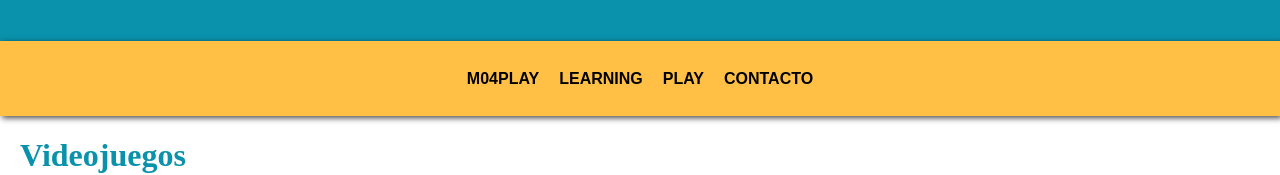
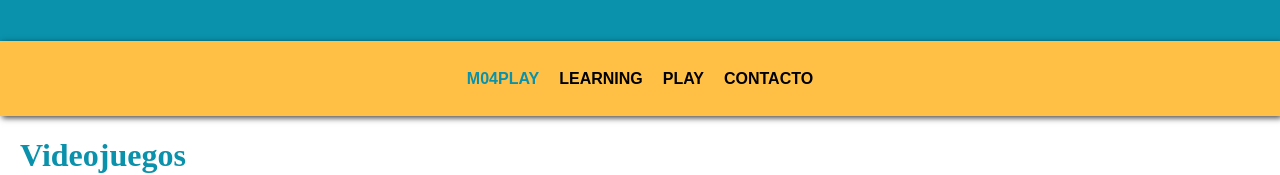
Before and after one commit to AnastasiiaLevkina/PracticaHTML, a plain HTML site: page index.html in a window 1280 px wide. In both pictures the pointer is over the link "M04PLAY". Shown: the part 159-334 px from the top of the page. Drawn offline with Linux system fonts and the light colour scheme.

Commit message:
hovering

```diff
--- a/style.css
+++ b/style.css
@@ -43,6 +43,9 @@ html, body{
     margin-left: 10px;
 }
 
+.menu:hover{
+    color:#0A91AB;
+}
 
 h1{
     font-size: 1000;
```
